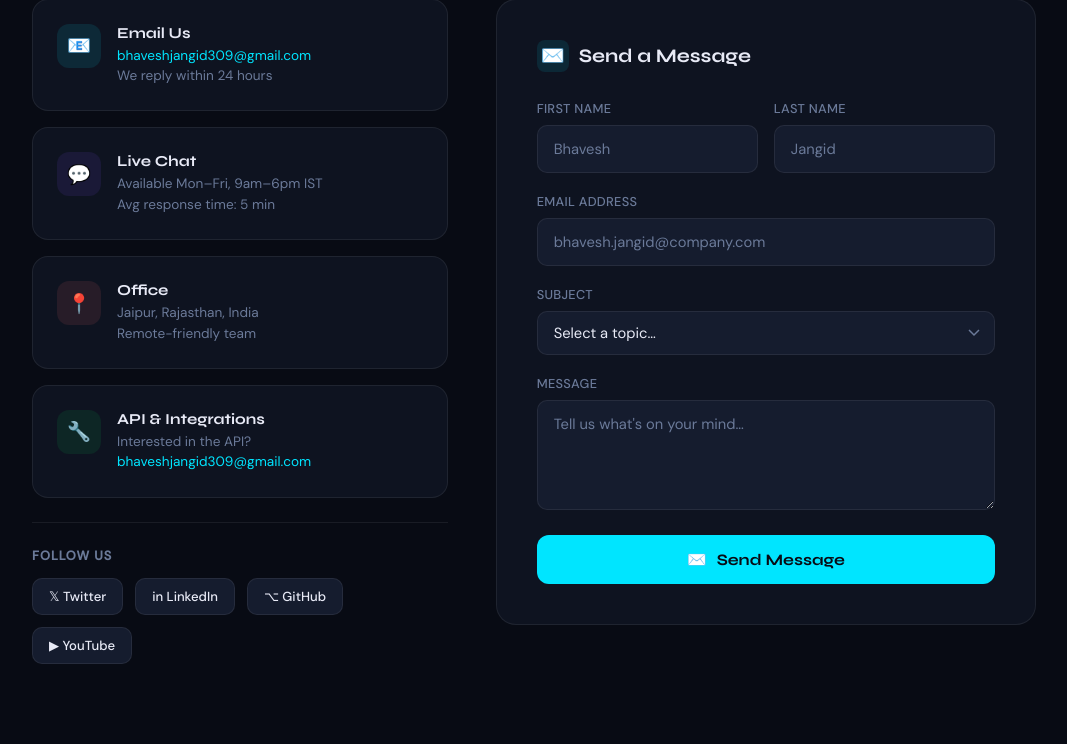
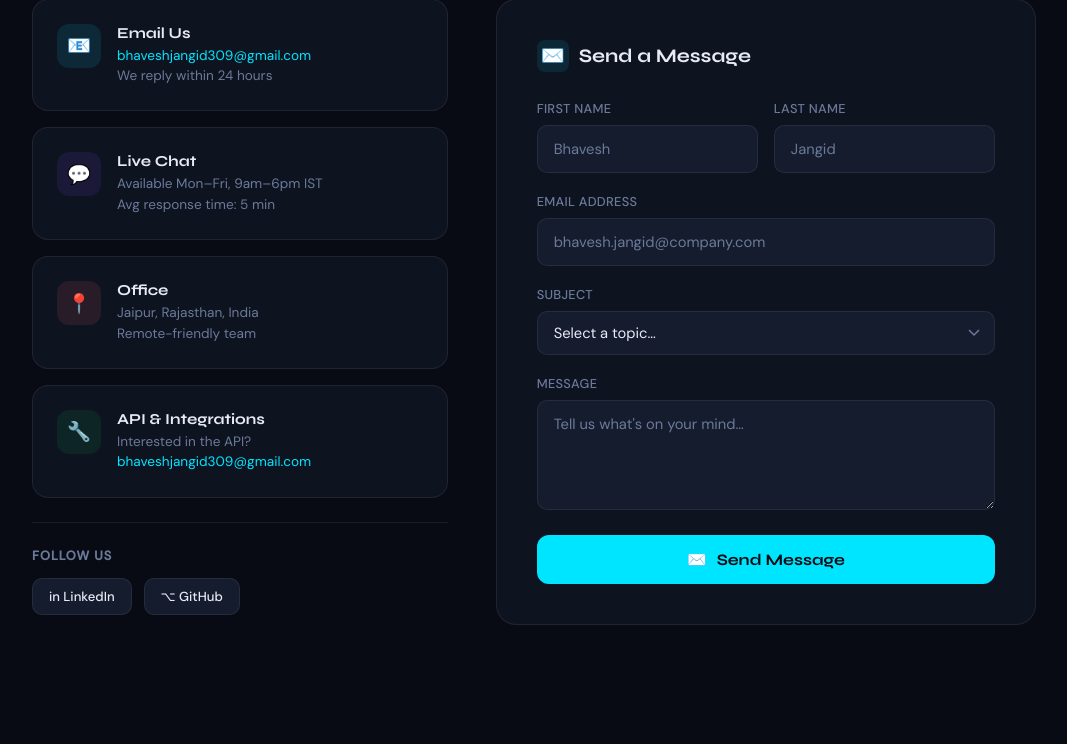
Before and after one commit to Bhavesh9785/Major_project_1, a Flask app: page /contact in a window 1280 px wide. Shown: the part 307-1051 px from the top of the page, without its empty margins (106-1173 px from the left). After the commit the page ends 932 px from the top, so only its background shows below. Run offline with Flask 3, Linux system fonts and the light colour scheme; parts of the project's set-up code (start-up, migrations or seed data) failed here and were passed over.

Commit message:
second commit

```diff
--- a/Major project 1/templates/contact.html
+++ b/Major project 1/templates/contact.html
@@ -135,10 +135,8 @@
 
       <div style="font-size:0.8rem;font-weight:600;text-transform:uppercase;letter-spacing:1px;color:var(--muted);margin-bottom:14px;">Follow Us</div>
       <div class="social-row">
-        <a href="#" class="social-btn">𝕏 Twitter</a>
-        <a href="#" class="social-btn">in LinkedIn</a>
-        <a href="#" class="social-btn">⌥ GitHub</a>
-        <a href="#" class="social-btn">▶ YouTube</a>
+        <a href="https://www.linkedin.com/in/bhavesh-jangid" class="social-btn">in LinkedIn</a>
+        <a href="https://github.com/Bhavesh9785" class="social-btn">⌥ GitHub</a>
       </div>
     </div>
 
```
